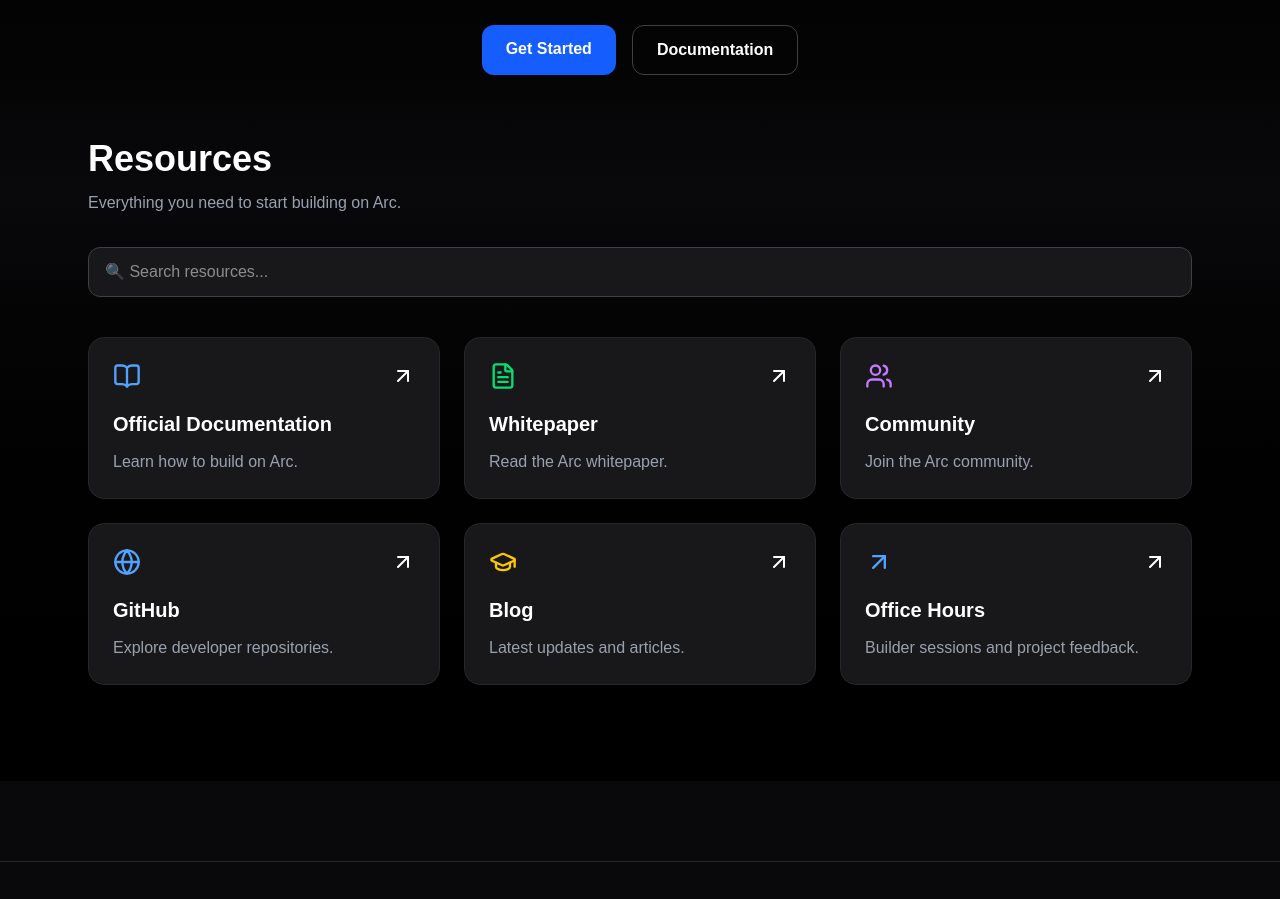
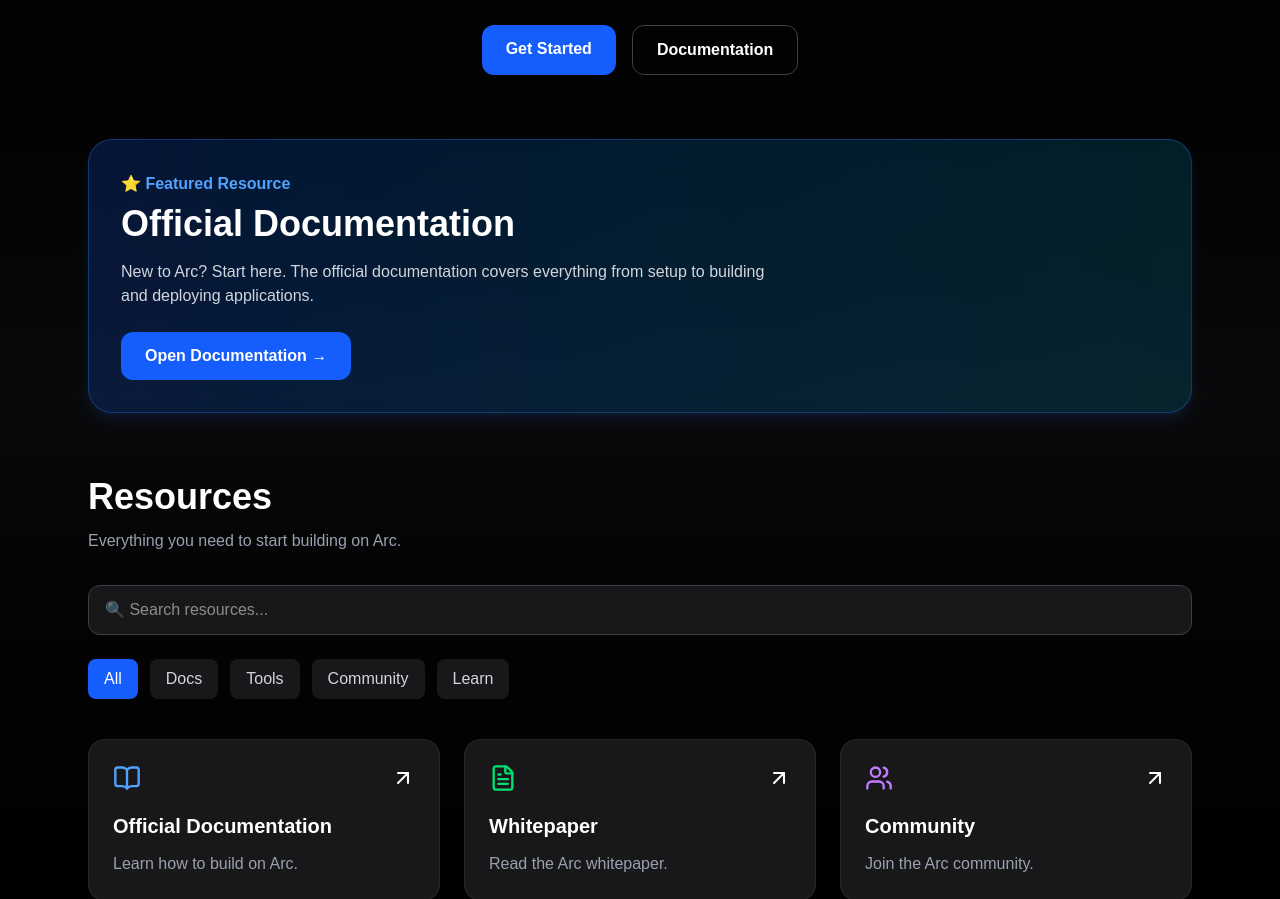
Before and after one commit to shahbas-ex/arc-resources-hub, a Next.js app: page / in a window 1280 px wide. Shown: the part 460-1359 px from the top of the page. Built offline with nearby package versions, Linux system fonts and the light colour scheme.

Commit message:
Add featured resource section

```diff
--- a/components/Resources.tsx
+++ b/components/Resources.tsx
@@ -7,49 +7,87 @@
   {
     title: "Official Documentation",
     description: "Learn how to build on Arc.",
+    category: "Docs",
     url: "https://docs.arc.io",
   },
   {
     title: "Whitepaper",
     description: "Read the Arc whitepaper.",
+    category: "Docs",
     url: "https://www.arc.io/arc-token-whitepaper",
   },
   {
     title: "Community",
     description: "Join the Arc community.",
+    category: "Community",
     url: "https://community.arc.io",
   },
   {
     title: "GitHub",
     description: "Explore developer repositories.",
+    category: "Tools",
     url: "https://github.com",
   },
   {
     title: "Blog",
     description: "Latest updates and articles.",
+    category: "Learn",
     url: "https://community.arc.io/public/resources",
   },
   {
     title: "Office Hours",
     description: "Builder sessions and project feedback.",
+    category: "Community",
     url: "https://community.arc.io/public/resources/project-submission-form-for-office-hours",
   },
 ];
 
+const categories = ["All", "Docs", "Tools", "Community", "Learn"];
+
 export default function Resources() {
   const [search, setSearch] = useState("");
+  const [selectedCategory, setSelectedCategory] = useState("All");
 
-  const filteredResources = resources.filter(
-    (resource) =>
+  const filteredResources = resources.filter((resource) => {
+    const matchesSearch =
       resource.title.toLowerCase().includes(search.toLowerCase()) ||
-      resource.description.toLowerCase().includes(search.toLowerCase())
-  );
+      resource.description.toLowerCase().includes(search.toLowerCase());
+
+    const matchesCategory =
+      selectedCategory === "All" ||
+      resource.category === selectedCategory;
+
+    return matchesSearch && matchesCategory;
+  });
 
   return (
-    <section
-      id="resources"
-      className="max-w-6xl mx-auto px-6 pb-24"
-    >
+    <section id="resources" className="max-w-6xl mx-auto px-6 pb-24">
+
+      {/* Featured Resource */}
+      <div className="mb-16 rounded-3xl border border-blue-500/30 bg-gradient-to-r from-blue-600/20 to-cyan-600/20 p-8 shadow-lg shadow-blue-500/10">
+        <p className="text-blue-400 font-semibold mb-2">
+          ⭐ Featured Resource
+        </p>
+
+        <h2 className="text-4xl font-bold mb-4">
+          Official Documentation
+        </h2>
+
+        <p className="text-gray-300 max-w-2xl mb-6">
+          New to Arc? Start here. The official documentation covers
+          everything from setup to building and deploying applications.
+        </p>
+
+        <a
+          href="https://docs.arc.io"
+          target="_blank"
+          rel="noopener noreferrer"
+          className="inline-block rounded-xl bg-blue-600 px-6 py-3 font-semibold transition hover:bg-blue-700"
+        >
+          Open Documentation →
+        </a>
+      </div>
+
       <h2 className="text-4xl font-bold mb-3">
         Resources
       </h2>
@@ -63,8 +101,24 @@
         placeholder="🔍 Search resources..."
         value={search}
         onChange={(e) => setSearch(e.target.value)}
-        className="w-full mb-10 rounded-xl border border-zinc-700 bg-zinc-900 px-4 py-3 text-white outline-none focus:border-blue-500"
+        className="w-full mb-6 rounded-xl border border-zinc-700 bg-zinc-900 px-4 py-3 text-white outline-none focus:border-blue-500"
       />
+
+      <div className="flex flex-wrap gap-3 mb-10">
+        {categories.map((category) => (
+          <button
+            key={category}
+            onClick={() => setSelectedCategory(category)}
+            className={`rounded-lg px-4 py-2 transition ${
+              selectedCategory === category
+                ? "bg-blue-600 text-white"
+                : "bg-zinc-900 text-gray-300 hover:bg-zinc-800"
+            }`}
+          >
+            {category}
+          </button>
+        ))}
+      </div>
 
       <div className="grid gap-6 md:grid-cols-2 lg:grid-cols-3">
         {filteredResources.map((item) => (
```
